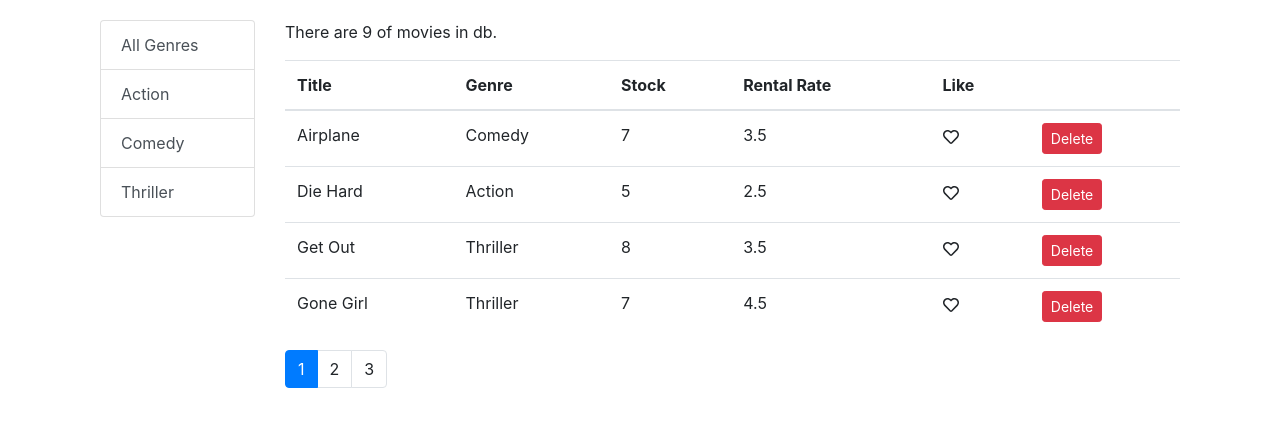
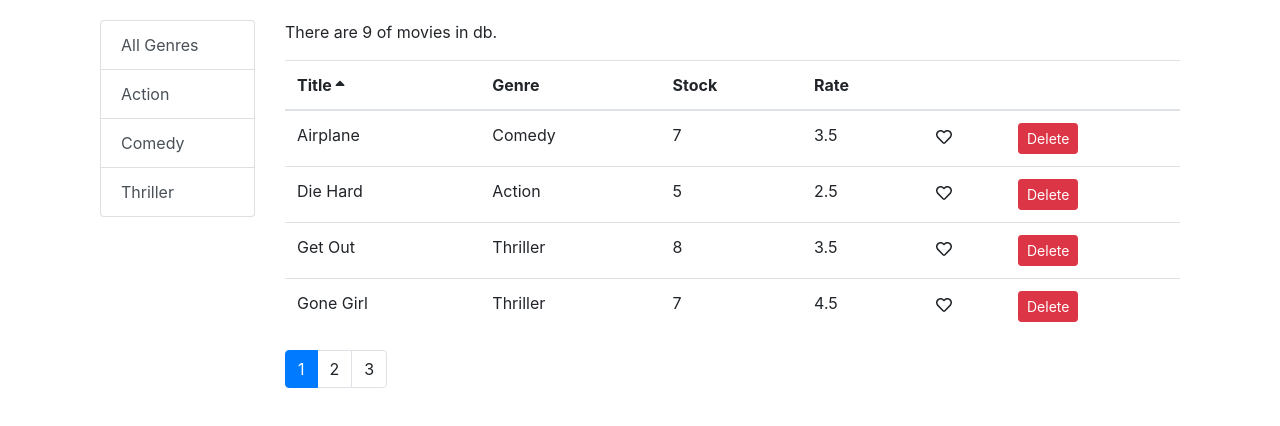
Before and after one commit to jurezu/video-renting-app-frontend, a React (Create React App) app: page / in a window 1280 px wide. Shown: the top 426 px of the page. Built offline with nearby package versions, Linux system fonts and the light colour scheme.

Commit message:
table,table body, table header refactored

```diff
--- /dev/null
+++ b/src/components/common/table.jsx
@@ -0,0 +1,27 @@
+import React, { Component } from "react";
+import TableHeader from "./tableHeader";
+import TableBody from "./tableBody";
+
+class TableComponent extends Component {
+  state = {};
+  render() {
+    const { onSort, sortColumn, columns, data, onDelete, onLike } = this.props;
+    return (
+      <table className="table">
+        <TableHeader
+          onSort={onSort}
+          sortColumn={sortColumn}
+          columns={columns}
+        />
+        <TableBody
+          data={data}
+          onDelete={onDelete}
+          onLike={onLike}
+          columns={columns}
+        />
+      </table>
+    );
+  }
+}
+
+export default TableComponent;
--- /dev/null
+++ b/src/components/common/tableBody.jsx
@@ -0,0 +1,32 @@
+import React, { Component } from "react";
+import _ from "lodash";
+
+class TableBody extends Component {
+  state = {};
+  renderCell = (item, column) => {
+    if (column.content) return column.content(item);
+    return _.get(item, column.path);
+  };
+  createKey = (item, column) => {
+    return item._id + (column.path || column.key);
+  };
+
+  render() {
+    const { data, columns } = this.props;
+    return (
+      <tbody>
+        {data.map(item => (
+          <tr key={item._id}>
+            {columns.map(column => (
+              <td key={this.createKey(item, column)}>
+                {this.renderCell(item, column)}
+              </td>
+            ))}
+          </tr>
+        ))}
+      </tbody>
+    );
+  }
+}
+
+export default TableBody;
--- /dev/null
+++ b/src/components/common/tableHeader.jsx
@@ -0,0 +1,46 @@
+import React, { Component } from "react";
+import { FaSortDown } from "react-icons/fa";
+import { FaSortUp } from "react-icons/fa";
+
+class TableHeader extends Component {
+  state = {};
+  raiseSort = path => {
+    const sortColumn = { ...this.props.sortColumn };
+    if (path === sortColumn.path) {
+      sortColumn.order = sortColumn.order === "asc" ? "desc" : "asc";
+    } else {
+      sortColumn.path = path;
+      sortColumn.order = "asc";
+    }
+    this.props.onSort(sortColumn);
+  };
+
+  renderSortIcon = column => {
+    const { sortColumn } = this.props;
+    if (column.path !== sortColumn.path) return null;
+    if (sortColumn.order === "asc") return <FaSortUp />;
+    return <FaSortDown />;
+  };
+  render() {
+    const { columns } = this.props;
+    return (
+      <thead>
+        <tr>
+          {columns.map(column => (
+            <th
+              key={column.path || column.key}
+              scope="col"
+              onClick={() => this.raiseSort(column.path)}
+              className="clickable"
+            >
+              {column.label}
+              {this.renderSortIcon(column)}
+            </th>
+          ))}
+        </tr>
+      </thead>
+    );
+  }
+}
+
+export default TableHeader;
--- a/src/components/movie.jsx
+++ b/src/components/movie.jsx
@@ -45,15 +45,14 @@ class Movie extends Component {
   handleSort = sortColumn => {
     this.setState({ sortColumn });
   };
-  render() {
-    const { length: count } = this.state.movies;
+
+  getPageData = () => {
     const {
+      movies: allMovies,
+      selectedGenre,
+      sortColumn,
       currentPage,
-      pageSize,
-      movies: allMovies,
-      genres,
-      selectedGenre,
-      sortColumn
+      pageSize
     } = this.state;
     const filtered =
       selectedGenre && selectedGenre._id
@@ -61,7 +60,20 @@ class Movie extends Component {
         : allMovies;
     const sorted = _.orderBy(filtered, [sortColumn.path], [sortColumn.order]);
     let movies = paginate(sorted, currentPage, pageSize);
+    return { totalCount: filtered.length, data: movies };
+  };
 
+  render() {
+    const { length: count } = this.state.movies;
+    const {
+      currentPage,
+      pageSize,
+      genres,
+      selectedGenre,
+      sortColumn
+    } = this.state;
+
+    const { totalCount, data } = this.getPageData();
     return count ? (
       <Container>
         <Row>
@@ -73,16 +85,16 @@ class Movie extends Component {
             />
           </Col>
           <Col>
-            <p>There are {filtered.length} of movies in db.</p>
+            <p>There are {totalCount} of movies in db.</p>
             <MoviesTable
-              movies={movies}
+              movies={data}
               onDelete={this.handleDelete}
               onLike={this.handleLike}
               onSort={this.handleSort}
               sortColumn={sortColumn}
             />
             <Pagination
-              itemsCount={filtered.length}
+              itemsCount={totalCount}
               pageSize={pageSize}
               onPageChange={this.handlePageChange}
               currentPage={currentPage}
--- a/src/components/moviesTable.jsx
+++ b/src/components/moviesTable.jsx
@@ -1,63 +1,43 @@
 import React, { Component } from "react";
 import Like from "./common/like";
+import TableComponent from "./common/table";
 
 class MoviesTable extends Component {
-  state = {};
+  columns = [
+    { path: "title", label: "Title" },
+    { path: "genre.name", label: "Genre" },
+    { path: "numberInStock", label: "Stock" },
+    { path: "dailyRentalRate", label: "Rate" },
+    {
+      key: "like",
+      content: movie => (
+        <Like liked={movie.liked} onLike={() => this.props.onLike(movie)} />
+      )
+    },
+    {
+      key: "delete",
+      content: movie => (
+        <button
+          onClick={() => this.props.onDelete(movie)}
+          className="btn btn-danger btn-sm"
+        >
+          Delete
+        </button>
+      )
+    }
+  ];
 
-  raiseSort = path => {
-    const sortColumn = { ...this.props.sortColumn };
-    if (path === sortColumn.path) {
-      sortColumn.order = sortColumn.order === "asc" ? "desc" : "asc";
-    } else {
-      sortColumn.path = path;
-      sortColumn.order = "asc";
-    }
-    this.props.onSort(sortColumn);
-  };
   render() {
-    const { movies, onDelete, onLike } = this.props;
+    const { sortColumn, onSort, movies, onDelete, onLike } = this.props;
     return (
-      <table className="table">
-        <thead>
-          <tr>
-            <th onClick={() => this.raiseSort("title")} scope="col">
-              Title
-            </th>
-            <th onClick={() => this.raiseSort("genre.name")} scope="col">
-              Genre
-            </th>
-            <th onClick={() => this.raiseSort("numberInStock")} scope="col">
-              Stock
-            </th>
-            <th onClick={() => this.raiseSort("dailyRentalRate")} scope="col">
-              Rental Rate
-            </th>
-            <th scope="col">Like</th>
-            <th></th>
-          </tr>
-        </thead>
-        <tbody>
-          {movies.map(m => (
-            <tr key={m._id}>
-              <td>{m.title}</td>
-              <td>{m.genre.name}</td>
-              <td>{m.numberInStock}</td>
-              <td>{m.dailyRentalRate}</td>
-              <td>
-                <Like liked={m.liked} onLike={() => onLike(m)}></Like>
-              </td>
-              <td>
-                <button
-                  onClick={() => onDelete(m)}
-                  className="btn btn-danger btn-sm"
-                >
-                  Delete
-                </button>
-              </td>
-            </tr>
-          ))}
-        </tbody>
-      </table>
+      <TableComponent
+        onSort={onSort}
+        sortColumn={sortColumn}
+        columns={this.columns}
+        data={movies}
+        onDelete={onDelete}
+        onLike={onLike}
+      />
     );
   }
 }
--- a/src/index.css
+++ b/src/index.css
@@ -12,3 +12,7 @@ code {
   font-family: source-code-pro, Menlo, Monaco, Consolas, "Courier New",
     monospace;
 }
+
+.clickable {
+  cursor: pointer;
+}
```
